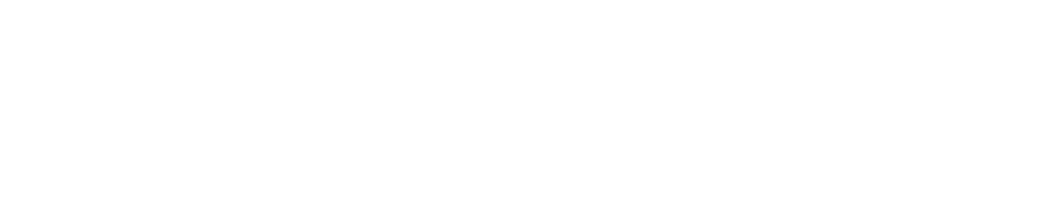
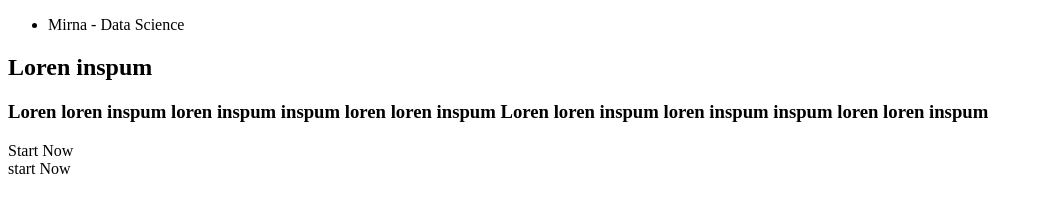
Before and after one commit to formiga-tecnologia/Mirna, a plain HTML site: page index.html in a window 1280 px wide. Shown: the whole page, without its empty margins (0-1043 px from the left). Drawn offline with Linux system fonts and the light colour scheme.

Commit message:
start page

```diff
--- a/index.html
+++ b/index.html
@@ -6,6 +6,18 @@
     <title>Mirna</title>
 </head>
 <body>
-
+    <nav class="menubar">
+        <ul>
+            <li>Mirna - Data Science</li>
+        </ul>
+    </nav>
+    <div id="banner">
+        <article id="articleBanner">
+            <h1>Loren inspum</h1>
+            <h3>Loren loren inspum loren inspum inspum loren loren inspum Loren loren inspum loren inspum inspum loren loren inspum</h3>
+        </article>
+        <div class="bt-standart">Start Now</div>
+        <div class="bt-standart">start Now</div>
+    </div>
 </body>
 </html>
```
